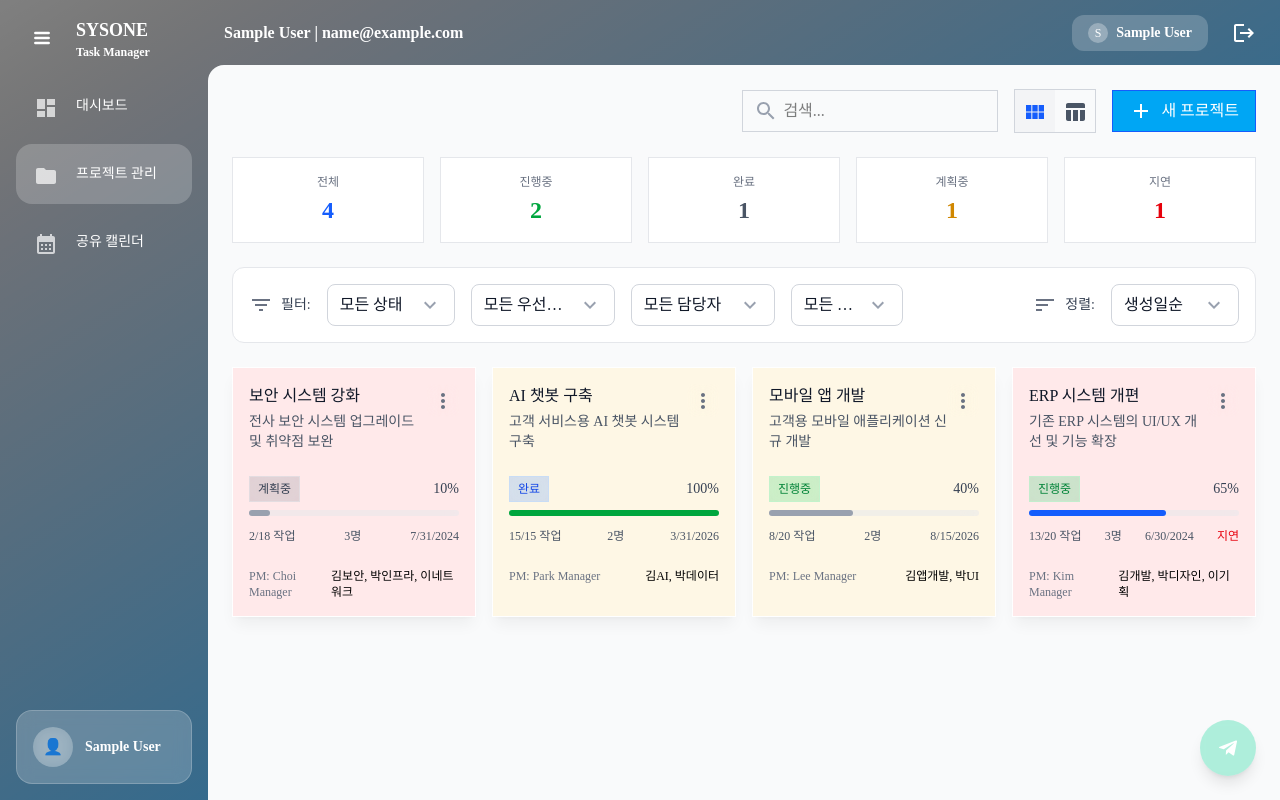
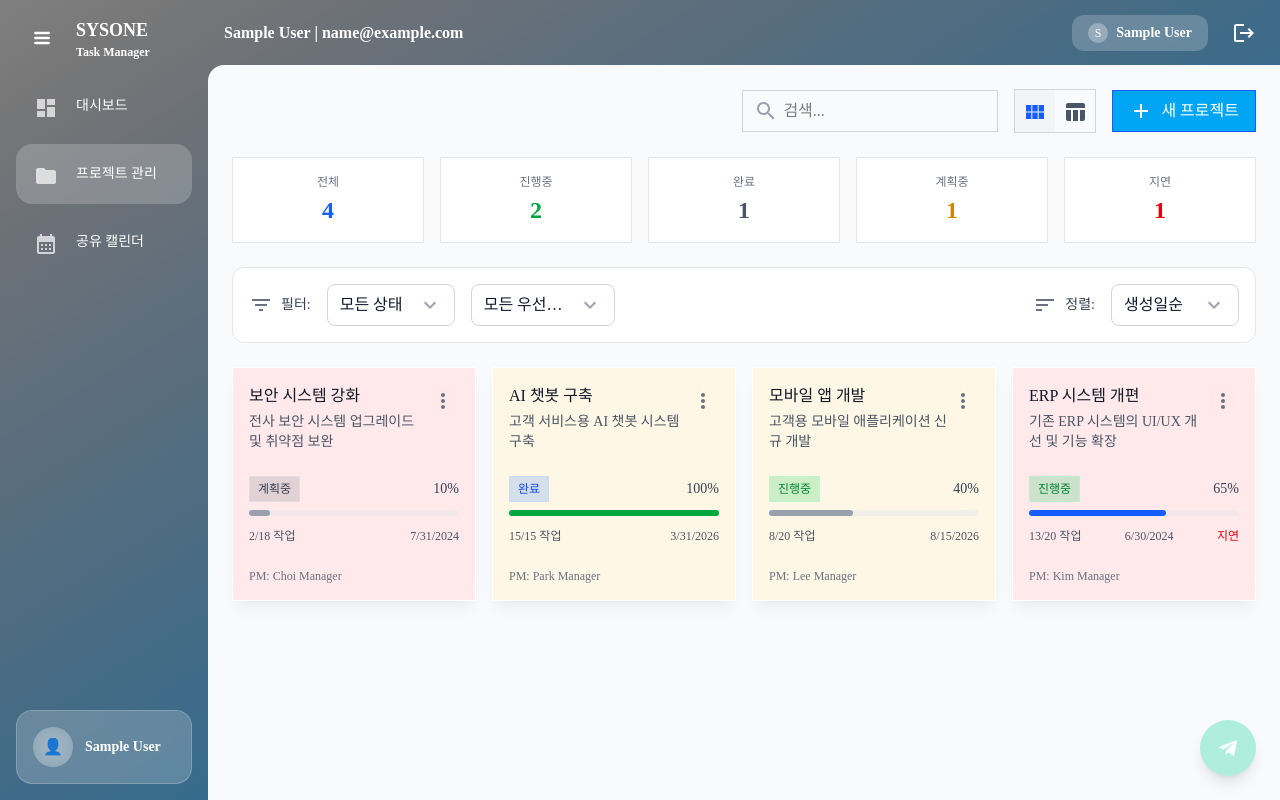
Before and after one commit to Sysone-Mini-2nd/FE, a React (Vite) app: page /projects in a window 1280 px wide. Built offline with nearby package versions, Linux system fonts and the light colour scheme; sample sign-in values are in the browser's storage; a web font is replaced by a local one.

Commit message:
feat: SYSONE-85 프로젝트 관리

```diff
--- /dev/null
+++ b/src/api/ProjectAPI.js
@@ -0,0 +1,58 @@
+import api from './client';
+
+// 프로젝트 목록 조회
+export const getProjects = async (filters = {}) => {
+  try {
+    const response = await api.get(`/projects`, {
+      params: filters
+    });
+    return response.data;
+  } catch (error) {
+    console.error('프로젝트 목록 조회 실패:', error);
+    throw error;
+  }
+};
+
+// 프로젝트 상세 조회
+export const getProjectDetail = async (projectId) => {
+  try {
+    const response = await api.get(`/projects/${projectId}`);
+    return response.data;
+  } catch (error) {
+    console.error('프로젝트 상세 조회 실패:', error);
+    throw error;
+  }
+};
+
+// 프로젝트 생성
+export const createProject = async (projectData) => {
+  try {
+    const response = await api.post(`/projects`, projectData);
+    return response.data;
+  } catch (error) {
+    console.error('프로젝트 생성 실패:', error);
+    throw error;
+  }
+};
+
+// 프로젝트 수정 (PUT)
+export const updateProject = async (projectId, projectData) => {
+  try {
+    const response = await api.put(`/projects/${projectId}`, projectData);
+    return response.data;
+  } catch (error) {
+    console.error('프로젝트 수정 실패:', error);
+    throw error;
+  }
+};
+
+// 프로젝트 삭제
+export const deleteProject = async (projectId) => {
+  try {
+    const response = await api.delete(`/projects/${projectId}`);
+    return response.data;
+  } catch (error) {
+    console.error('프로젝트 삭제 실패:', error);
+    throw error;
+  }
+};
--- a/src/components/project/ProjectCard.jsx
+++ b/src/components/project/ProjectCard.jsx
@@ -190,7 +190,6 @@ function ProjectCard({ project, onAction }) {
           <span>
             {project.completedTasks}/{project.totalTasks} 작업
           </span>
-          <span>{project.team.length}명</span>
           <span>{new Date(project.endDate).toLocaleDateString()}</span>
           {isOverdue && <span className="text-red-600 font-medium">지연</span>}
         </div>
@@ -198,13 +197,6 @@ function ProjectCard({ project, onAction }) {
         {/* 담당자 */}
         <div className="mt-3 pt-3 text-xs flex justify-between ">
           <span className="selected-none text-gray-500">PM: {project.manager}</span>
-          <span >
-            {Array.isArray(project.team)
-              ? project.team.length > 3
-                ? project.team.slice(0, 3).join(", ") + "..."
-                : project.team.join(", ")
-              : project.team}
-          </span>
         </div>
       </div>
     </div>
--- a/src/components/project/ProjectFilters.jsx
+++ b/src/components/project/ProjectFilters.jsx
@@ -24,22 +24,6 @@ function ProjectFilters({ filters, onFiltersChange, sortBy, onSortChange }) {
     { value: "high", label: "높음" },
     { value: "medium", label: "보통" },
     { value: "low", label: "낮음" }
-  ];
-
-  const assigneeOptions = [
-    { value: "all", label: "모든 담당자" },
-    { value: "Kim Manager", label: "Kim Manager" },
-    { value: "Lee Manager", label: "Lee Manager" },
-    { value: "Park Manager", label: "Park Manager" },
-    { value: "Choi Manager", label: "Choi Manager" }
-  ];
-
-  const periodOptions = [
-    { value: "all", label: "모든 기간" },
-    { value: "thisWeek", label: "이번 주" },
-    { value: "thisMonth", label: "이번 달" },
-    { value: "thisQuarter", label: "이번 분기" },
-    { value: "overdue", label: "지연됨" }
   ];
 
   const sortOptions = [
@@ -76,21 +60,6 @@ function ProjectFilters({ filters, onFiltersChange, sortBy, onSortChange }) {
             width="w-36"
           />
 
-          {/* 담당자 필터 */}
-          <Dropdown
-            options={assigneeOptions}
-            value={filters.assignee}
-            onChange={(value) => handleFilterChange('assignee', value)}
-            width="w-36"
-          />
-
-          {/* 기간 필터 */}
-          <Dropdown
-            options={periodOptions}
-            value={filters.period}
-            onChange={(value) => handleFilterChange('period', value)}
-            width="w-28"
-          />
         </div>
 
         {/* 정렬 섹션 */}
--- a/src/components/project/ProjectTable.jsx
+++ b/src/components/project/ProjectTable.jsx
@@ -87,30 +87,6 @@ function ProjectTable({ projects, onAction }) {
       header: '담당자',
       cell: info => <span className="text-sm">{info.getValue()}</span>,
     }),
-    columnHelper.accessor('team', {
-      header: '팀원',
-      cell: info => (
-        <div className="flex items-center gap-1">
-          <span className="text-sm">{info.getValue().length}명</span>
-          <div className="flex -space-x-1">
-            {info.getValue().slice(0, 3).map((member, index) => (
-              <div
-                key={index}
-                className="bg-gray-300 rounded-full flex items-center justify-center text-xs font-medium text-gray-700 border border-white"
-                title={member}
-              >
-                {member.slice(0, 1)}
-              </div>
-            ))}
-            {info.getValue().length > 3 && (
-              <div className="w-6 h-6 bg-gray-200 rounded-full flex items-center justify-center text-xs text-gray-600 border border-white">
-                +{info.getValue().length - 3}
-              </div>
-            )}
-          </div>
-        </div>
-      ),
-    }),
     columnHelper.accessor('endDate', {
       header: '마감일',
       cell: info => {
--- a/src/pages/ProjectDetail.jsx
+++ b/src/pages/ProjectDetail.jsx
@@ -49,13 +49,13 @@ function ProjectDetail() {
 
   const getStatusColor = (status) => {
     switch (status) {
-      case "planning":
+      case "TODO":
         return "bg-gray-100 text-gray-800";
-      case "progress":
+      case "IN_PROGRESS":
         return "bg-blue-100 text-blue-800";
-      case "review":
+      case "REVIEW":
         return "bg-yellow-100 text-yellow-800";
-      case "completed":
+      case "DONE":
         return "bg-green-100 text-green-800";
       default:
         return "bg-gray-100 text-gray-800";
@@ -64,13 +64,13 @@ function ProjectDetail() {
 
   const getStatusText = (status) => {
     switch (status) {
-      case "planning":
+      case "TODO":
         return "계획중";
-      case "progress":
+      case "IN_PROGRESS":
         return "진행중";
-      case "review":
+      case "REVIEW":
         return "검토중";
-      case "completed":
+      case "DONE":
         return "완료";
       default:
         return "알 수 없음";
@@ -79,11 +79,13 @@ function ProjectDetail() {
 
   const getPriorityColor = (priority) => {
     switch (priority) {
-      case "high":
+      case "WARNING":
         return "text-red-600";
-      case "medium":
+      case "HIGH":
+        return "text-red-600";
+      case "MEDIUM":
         return "text-yellow-600";
-      case "low":
+      case "LOW":
         return "text-green-600";
       default:
         return "text-gray-600";
@@ -95,9 +97,9 @@ function ProjectDetail() {
       case "kanban":
         return <Kanban projectId={id} />;
       case "timeline":
-        return <GanttChart />;
+        return <GanttChart projectId={id}/>;
       case "meeting":
-        return <Meeting />;
+        return <Meeting projectId={id}/>;
       case "team":
         return <TeamManagement project={project} />;
       case "settings":
--- a/src/pages/ProjectManager.jsx
+++ b/src/pages/ProjectManager.jsx
@@ -30,7 +30,6 @@ function ProjectManager() {
       startDate: '2024-01-15',
       endDate: '2024-06-30',
       manager: 'Kim Manager',
-      team: ['김개발', '박디자인', '이기획'],
       completedTasks: 13,
       totalTasks: 20,
     },
@@ -44,7 +43,6 @@ function ProjectManager() {
       startDate: '2026-02-01',
       endDate: '2026-08-15',
       manager: 'Lee Manager',
-      team: ['김앱개발', '박UI'],
       completedTasks: 8,
       totalTasks: 20,
     },
@@ -58,7 +56,6 @@ function ProjectManager() {
       startDate: '2026-01-01',
       endDate: '2026-03-31',
       manager: 'Park Manager',
-      team: ['김AI', '박데이터'],
       completedTasks: 15,
       totalTasks: 15,
     },
@@ -72,7 +69,6 @@ function ProjectManager() {
       startDate: '2024-04-01',
       endDate: '2024-07-31',
       manager: 'Choi Manager',
-      team: ['김보안', '박인프라', '이네트워크'],
       completedTasks: 2,
       totalTasks: 18,
     }
```
Also changed, not shown: src/hooks/useProjectQueries.js (added).
